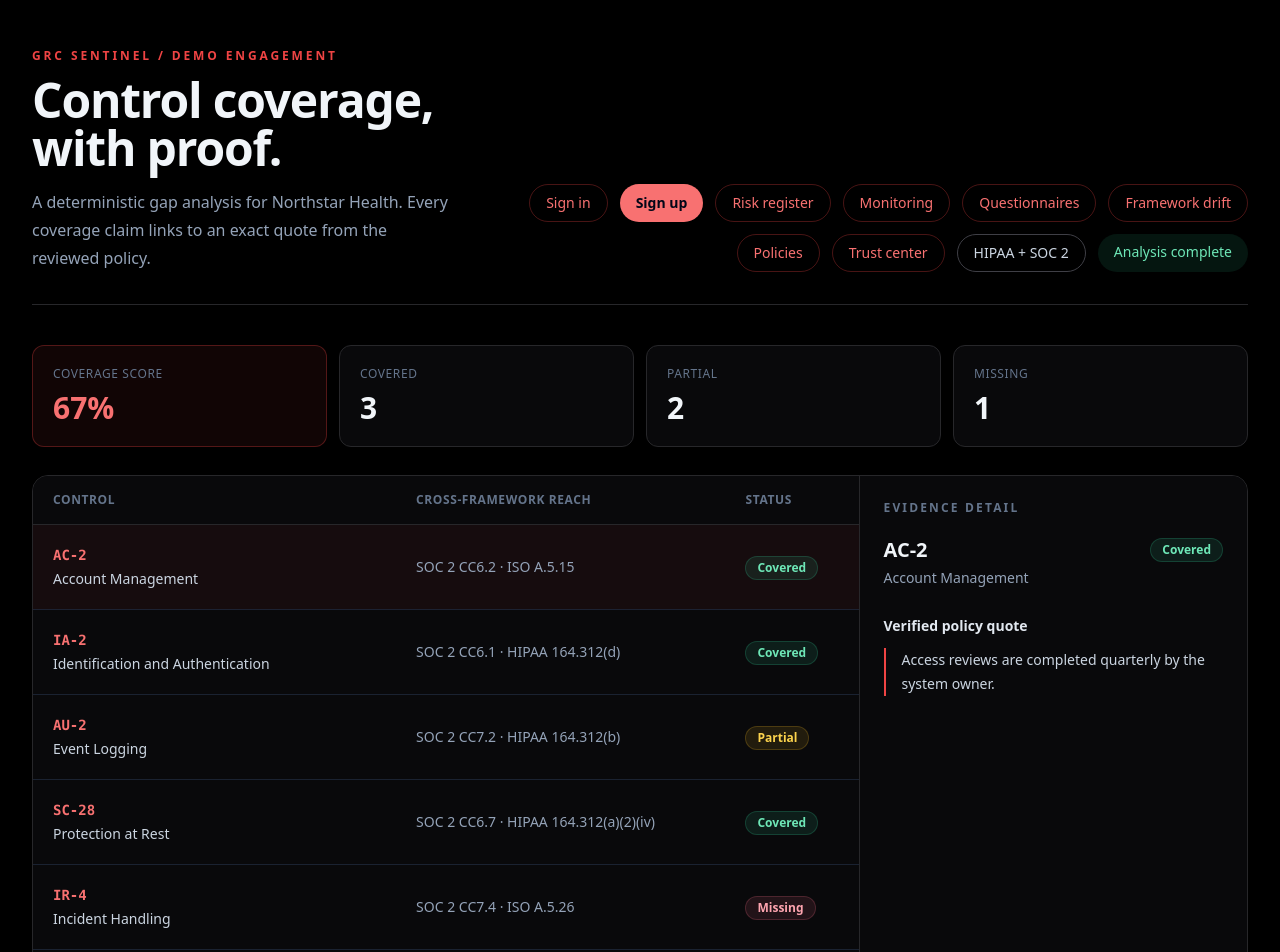
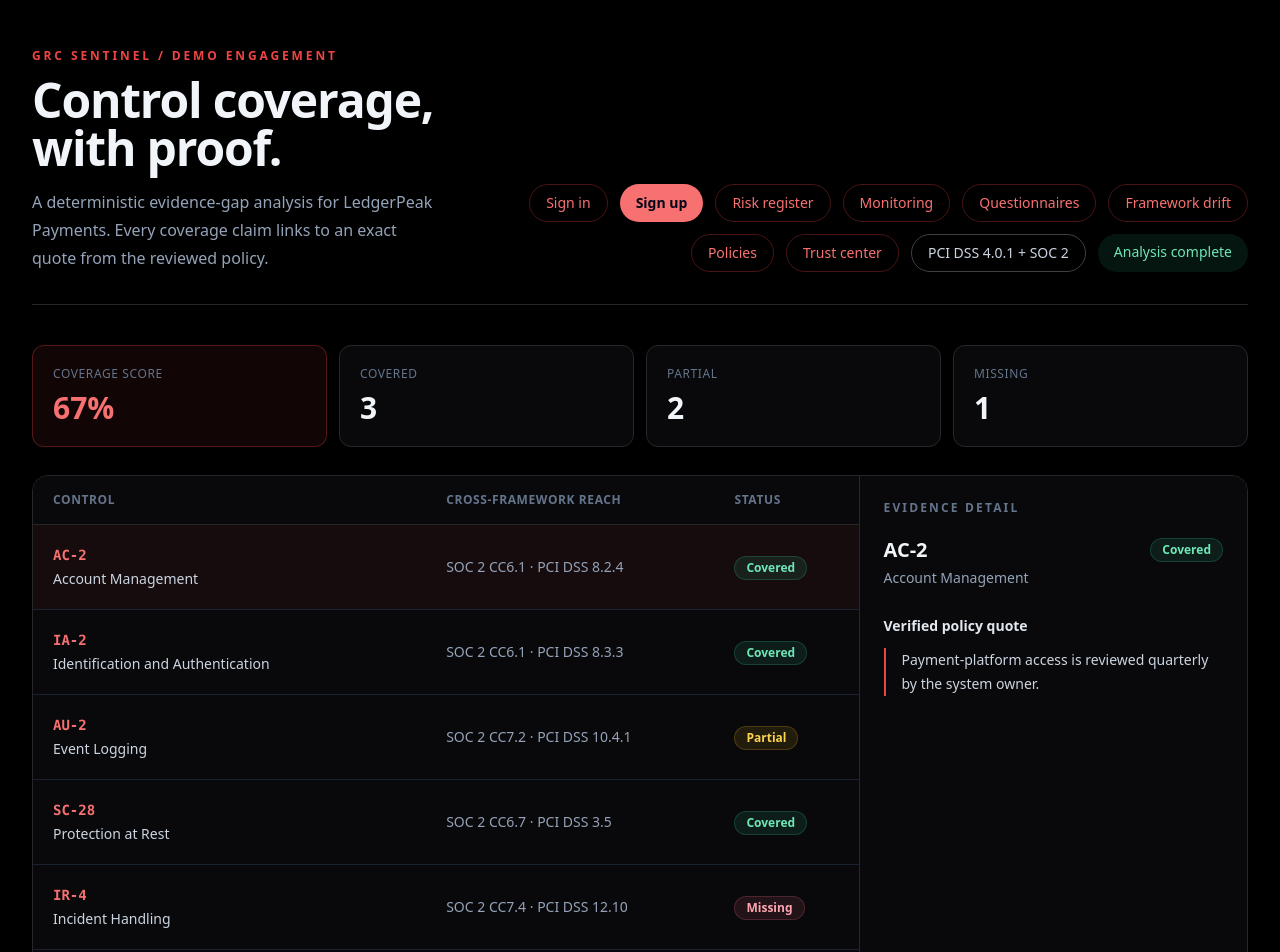
Before and after one commit to slowgold05/grc-sentinel, a Next.js app in the folder apps/web/: page / in a window 1280 px wide. Shown: the top 952 px of the page. Built offline with nearby package versions, Linux system fonts and the light colour scheme; no server answers.

Commit message:
Reframe the demo for fintech

```diff
--- a/apps/web/src/app/page.tsx
+++ b/apps/web/src/app/page.tsx
@@ -3,13 +3,14 @@
 import { AuthControls } from "../components/auth-controls";
 import { LiveIntake } from "../components/live-intake";
 
+// Fintech crosswalk identifiers are sourced from the installed SCF 2026.2 catalog.
 const rows = [
-  { control: "AC-2", title: "Account Management", frameworks: ["SOC 2 CC6.2", "ISO A.5.15"], status: "covered", evidence: "Access reviews are completed quarterly by the system owner.", gap: "" },
-  { control: "IA-2", title: "Identification and Authentication", frameworks: ["SOC 2 CC6.1", "HIPAA 164.312(d)"], status: "covered", evidence: "Multi-factor authentication is required for every administrator.", gap: "" },
-  { control: "AU-2", title: "Event Logging", frameworks: ["SOC 2 CC7.2", "HIPAA 164.312(b)"], status: "partial", evidence: "Authentication events are retained for 30 days.", gap: "Define alerting ownership and extend retention to the approved period." },
-  { control: "SC-28", title: "Protection at Rest", frameworks: ["SOC 2 CC6.7", "HIPAA 164.312(a)(2)(iv)"], status: "covered", evidence: "Customer uploads use envelope encryption with tenant-bound keys.", gap: "" },
-  { control: "IR-4", title: "Incident Handling", frameworks: ["SOC 2 CC7.4", "ISO A.5.26"], status: "missing", evidence: "", gap: "Create an incident response procedure with roles, severity levels, and testing cadence." },
-  { control: "SI-12", title: "Information Management and Retention", frameworks: ["HIPAA 164.316(b)(2)"], status: "partial", evidence: "Uploaded documents expire after 90 days.", gap: "Document retention exceptions and annual review ownership." },
+  { control: "AC-2", title: "Account Management", frameworks: ["SOC 2 CC6.1", "PCI DSS 8.2.4"], status: "covered", evidence: "Payment-platform access is reviewed quarterly by the system owner.", gap: "" },
+  { control: "IA-2", title: "Identification and Authentication", frameworks: ["SOC 2 CC6.1", "PCI DSS 8.3.3"], status: "covered", evidence: "Multi-factor authentication is required for every privileged payment-system account.", gap: "" },
+  { control: "AU-2", title: "Event Logging", frameworks: ["SOC 2 CC7.2", "PCI DSS 10.4.1"], status: "partial", evidence: "Authentication and payment-administration events are retained for 30 days.", gap: "Define alerting ownership and extend retention to the approved period." },
+  { control: "SC-28", title: "Protection at Rest", frameworks: ["SOC 2 CC6.7", "PCI DSS 3.5"], status: "covered", evidence: "Stored payment data uses envelope encryption with tenant-bound keys.", gap: "" },
+  { control: "IR-4", title: "Incident Handling", frameworks: ["SOC 2 CC7.4", "PCI DSS 12.10"], status: "missing", evidence: "", gap: "Create a payment-security incident procedure with roles, severity levels, and testing cadence." },
+  { control: "SI-12", title: "Information Management and Retention", frameworks: ["SOC 2 C1.2", "PCI DSS 3.2.1"], status: "partial", evidence: "Payment records expire according to a documented retention schedule.", gap: "Document legal holds, deletion evidence, and annual review ownership." },
 ] satisfies CoverageRow[];
 
 export default function Home() {
@@ -20,7 +21,7 @@
           <div>
             <p className="mb-3 text-xs font-semibold uppercase tracking-[0.24em] text-red-500">GRC Sentinel / Demo engagement</p>
             <h1 className="text-3xl font-semibold tracking-tight sm:text-5xl">Control coverage, with proof.</h1>
-            <p className="mt-4 max-w-2xl text-base leading-7 text-slate-400">A deterministic gap analysis for Northstar Health. Every coverage claim links to an exact quote from the reviewed policy.</p>
+            <p className="mt-4 max-w-2xl text-base leading-7 text-slate-400">A deterministic evidence-gap analysis for LedgerPeak Payments. Every coverage claim links to an exact quote from the reviewed policy.</p>
           </div>
           <div className="flex flex-wrap gap-3 text-sm lg:justify-end">
             <AuthControls />
@@ -30,7 +31,7 @@
             <Link href="/framework-drift" className="rounded-full border border-red-500/30 px-4 py-2 font-medium text-red-400 hover:bg-red-500/10">Framework drift</Link>
             <Link href="/policies" className="rounded-full border border-red-500/30 px-4 py-2 font-medium text-red-400 hover:bg-red-500/10">Policies</Link>
             <Link href="/trust" className="rounded-full border border-red-500/30 px-4 py-2 font-medium text-red-400 hover:bg-red-500/10">Trust center</Link>
-            <span className="rounded-full border border-zinc-700 px-4 py-2 text-slate-300">HIPAA + SOC 2</span>
+            <span className="rounded-full border border-zinc-700 px-4 py-2 text-slate-300">PCI DSS 4.0.1 + SOC 2</span>
             <span className="rounded-full bg-emerald-400/10 px-4 py-2 font-medium text-emerald-300">Analysis complete</span>
           </div>
         </header>
--- a/apps/web/src/app/risks/page.tsx
+++ b/apps/web/src/app/risks/page.tsx
@@ -3,8 +3,8 @@
 
 const risks = [
   { title: "Administrator credential compromise", likelihood: 3, impact: 5, controls: ["IA-2"], status: "Mitigating" },
-  { title: "Delayed incident escalation", likelihood: 3, impact: 4, controls: ["IR-4"], status: "Open" },
-  { title: "Excessive log retention", likelihood: 2, impact: 3, controls: ["SI-12"], status: "Accepted" },
+  { title: "Delayed payment incident escalation", likelihood: 3, impact: 4, controls: ["IR-4"], status: "Open" },
+  { title: "Excessive payment-data retention", likelihood: 2, impact: 3, controls: ["SI-12"], status: "Accepted" },
 ] as const;
 
 const likelihoods = [5, 4, 3, 2, 1];
@@ -22,7 +22,7 @@
       <div className="mx-auto max-w-[1600px]">
         <Link href="/" className="text-sm font-medium text-red-400 hover:text-red-300">&larr; Coverage demo</Link>
         <header className="mt-8 border-b border-zinc-800 pb-8">
-          <p className="text-xs font-semibold uppercase tracking-[0.24em] text-red-500">Northstar Health / Risk register</p>
+          <p className="text-xs font-semibold uppercase tracking-[0.24em] text-red-500">LedgerPeak Payments / Risk register</p>
           <h1 className="mt-3 text-4xl font-semibold tracking-tight sm:text-5xl">Risk, linked to controls.</h1>
           <p className="mt-4 max-w-2xl leading-7 text-slate-400">Scores are likelihood × impact. Select a populated cell to review the treatment and mapped controls.</p>
         </header>
```
Also changed, not shown: 2 other files (tests, documents, lock files or other folders).
